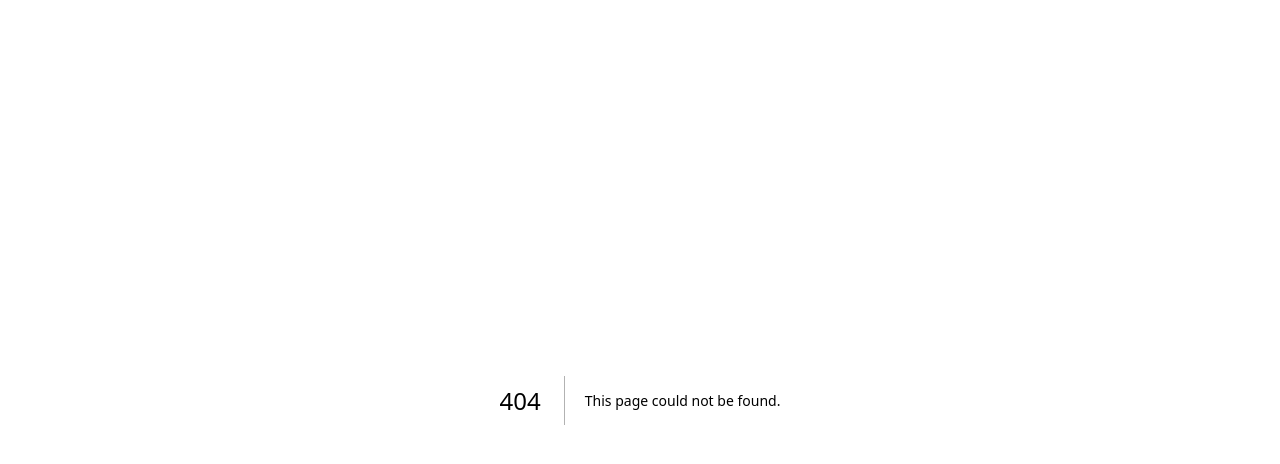
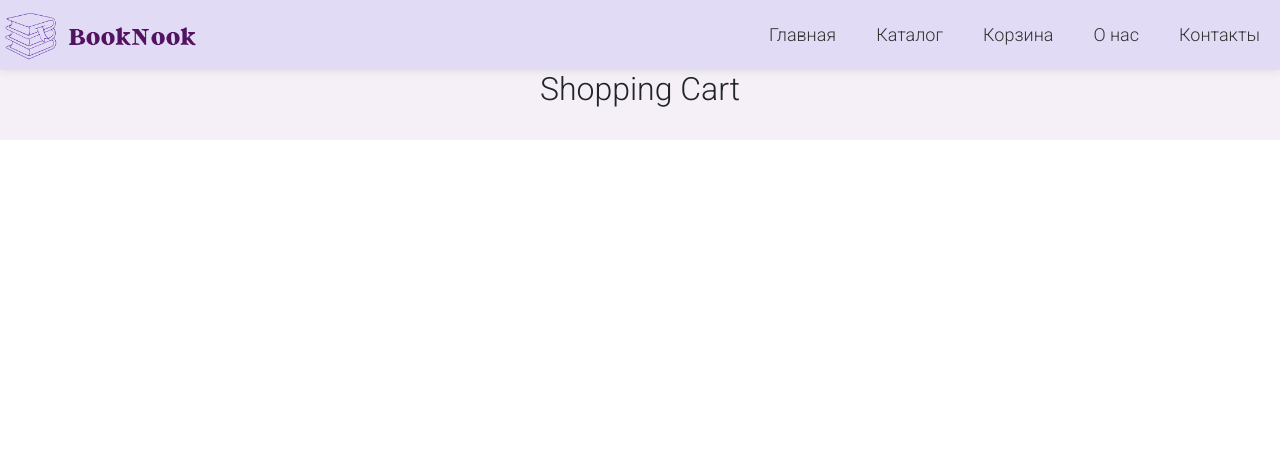
Before and after one commit to annabeliaeva/book-store, a Next.js app: page /shopping-cart in a window 1280 px wide. Before the commit this address had no page. Shown: the top 464 px of the page. Built offline with nearby package versions, Linux system fonts and the light colour scheme.

Commit message:
Create shopping cart page

```diff
--- a/package.json
+++ b/package.json
@@ -10,11 +10,11 @@
   },
   "dependencies": {
     "bootstrap": "^5.3.2",
-    "next": "13.5.4",
+    "next": "^13.5.4",
     "next-seo": "^6.1.0",
-    "react": "^18",
+    "react": "^18.2.0",
     "react-bootstrap": "^2.9.0",
-    "react-dom": "^18",
+    "react-dom": "^18.2.0",
     "sass": "^1.69.1"
   },
   "devDependencies": {
--- a/src/components/Header/Header.tsx
+++ b/src/components/Header/Header.tsx
@@ -19,7 +19,7 @@ const Header = () => {
             <Link href="/catalog" className={styles.navLink}>
               Каталог
             </Link>
-            <Link href="/shopping-card" className={styles.navLink}>
+            <Link href="/shopping-cart" className={styles.navLink}>
               Корзина
             </Link>
             <Link href="/about" className={styles.navLink}>
--- /dev/null
+++ b/src/pages/shopping-cart/index.tsx
@@ -0,0 +1,20 @@
+
+import { AppLayout } from '@/components/AppLayout/AppLayout'
+import BookList from '@/components/BookList/BookList';
+import '@/styles/globals.css'
+import Link from 'next/link';
+
+const ShoppingCart = () => {
+
+    return (
+        <AppLayout>
+            <div>
+                <h2>Shopping Cart</h2>
+                <Link href="/catalog">Go back to Catalog</Link>
+            </div>
+
+        </AppLayout>
+    );
+};
+
+export default ShoppingCart;
```
Also changed, not shown: src/components/BookList/BookList.tsx (+6 -5 lines), 1 other file (tests, documents, lock files or other folders).
